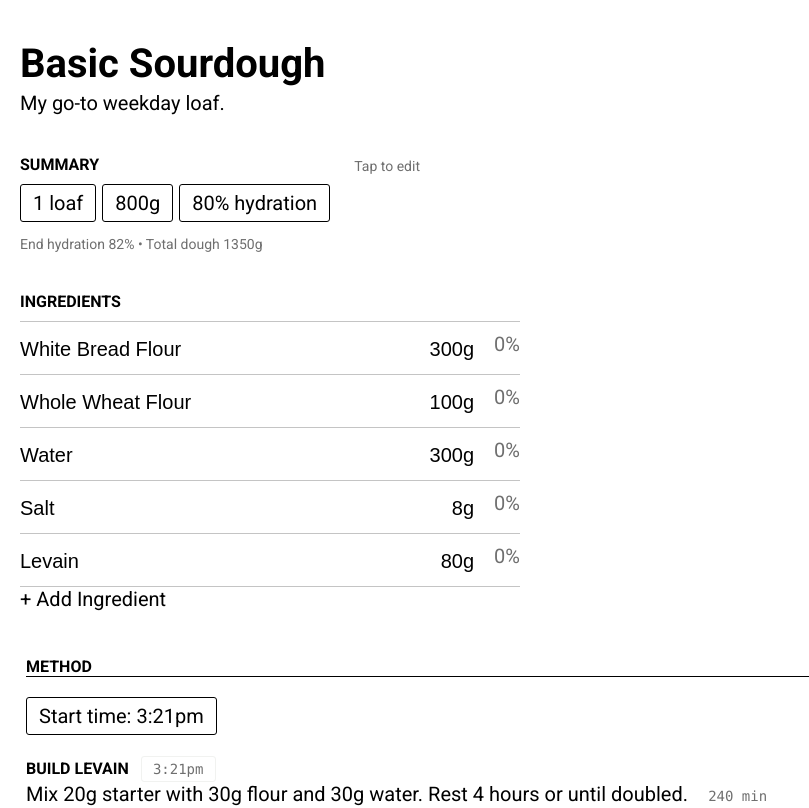
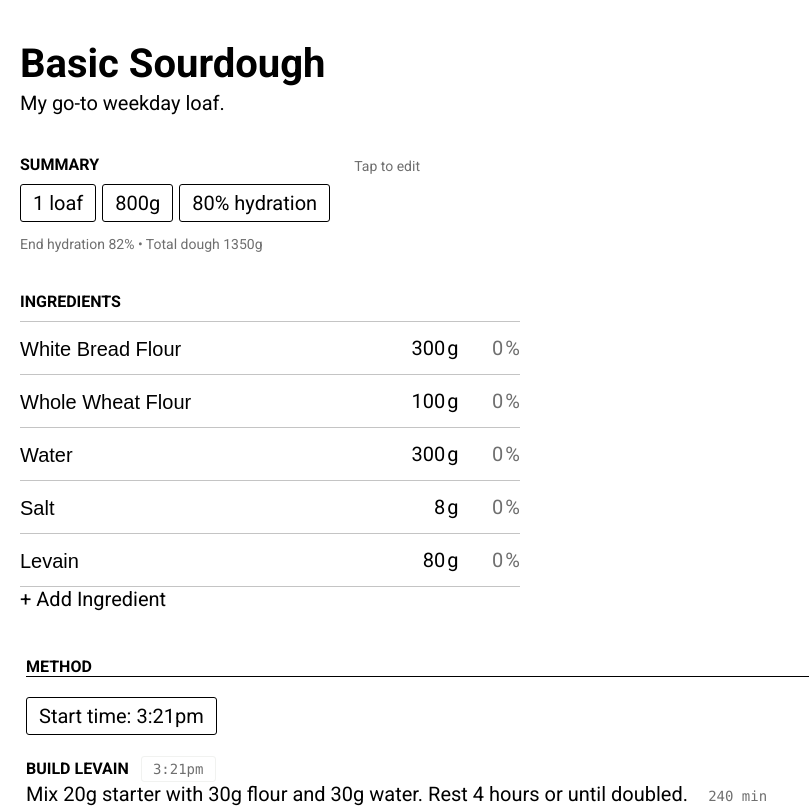
Before and after one commit to josh-cpm/bread-vue, a Vue app: page / in a window 1280 px wide. Shown: the top 808 px of the page, without its empty margins (0-809 px from the left). Built offline with nearby package versions, Linux system fonts and the light colour scheme.

Commit message:
Changed ingredient amount and percent into input elements.

```diff
--- a/src/components/Ingredient.vue
+++ b/src/components/Ingredient.vue
@@ -6,11 +6,12 @@
       :value="name"
     ></TextInput>
     <span class="ingredient-row-sub-flex">
-      <TextInput
-        class="ingredient-quantity"
-        :value="Math.round(quantity) + 'g'"
-      ></TextInput>
-      <span class="ingredient-percent ">{{ Math.round(bpercent * 100) }}%</span>
+      <input class="ingredient-quantity" :value="Math.round(quantity)" />
+      g
+      <input
+        class="ingredient-percent "
+        :value="Math.round(bpercent * 100)"
+      /><span class="gray-text">%</span>
     </span>
   </div>
 </template>
@@ -41,14 +42,26 @@ export default {
 </script>
 
 <style scoped>
+input {
+  border: none;
+  font-size: 1rem;
+  padding: 0.3;
+}
+
+input::placeholder {
+  font-style: normal;
+  font-family: Roboto;
+}
+
 .ingredient-row-sub-flex {
   display: flex;
   flex-direction: row;
 }
 
 .ingredient-quantity {
-  margin-right: 1rem;
+  margin-right: 0.1rem;
   text-align: right;
+  width: 7ch;
 }
 
 .ingredient-name {
@@ -57,5 +70,12 @@ export default {
 
 .ingredient-percent {
   color: #6f6f6f;
+  text-align: right;
+  width: 4ch;
+  margin-right: 0.1rem;
+}
+
+.gray-text {
+  color: #6f6f6f;
 }
 </style>
```
